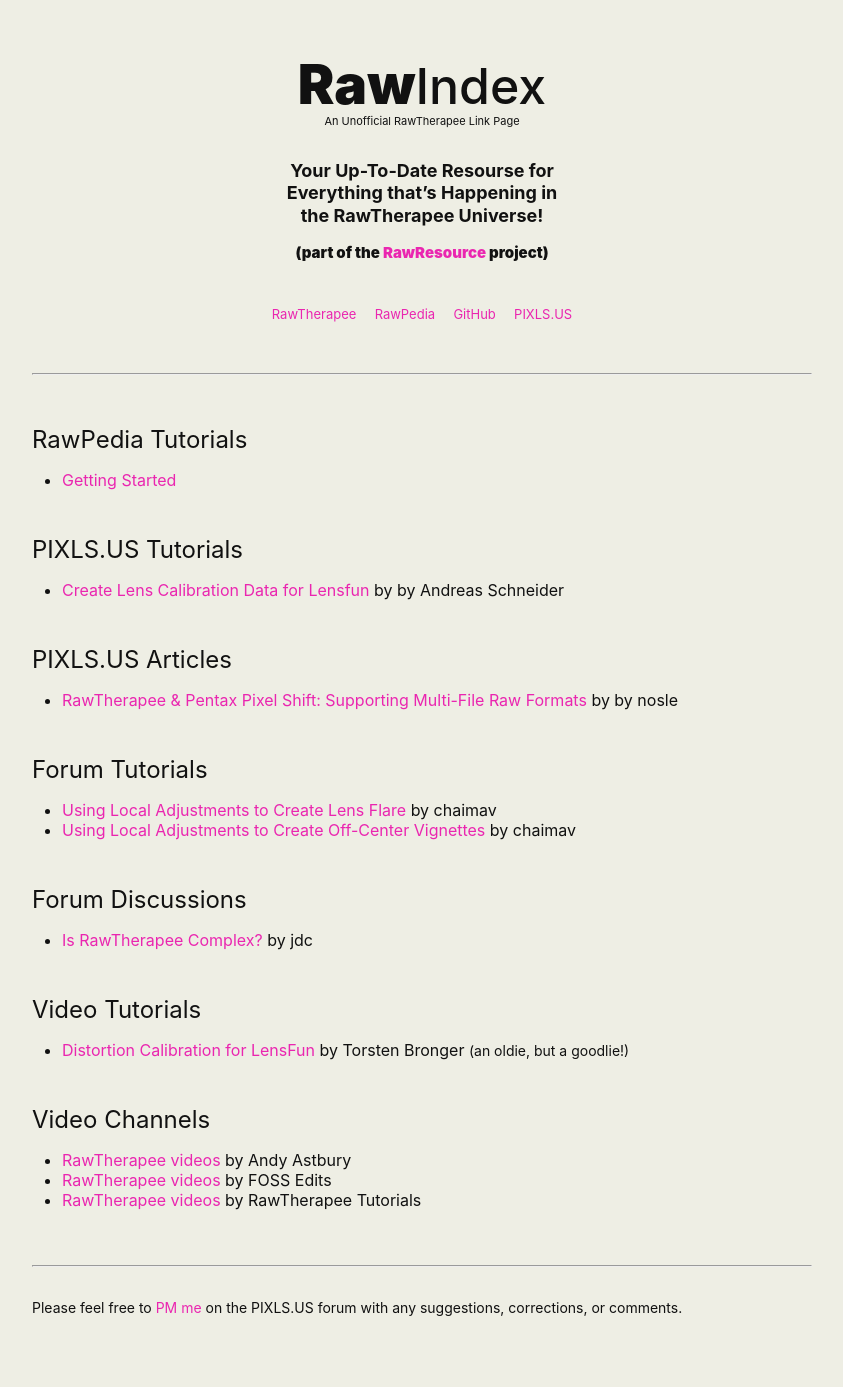
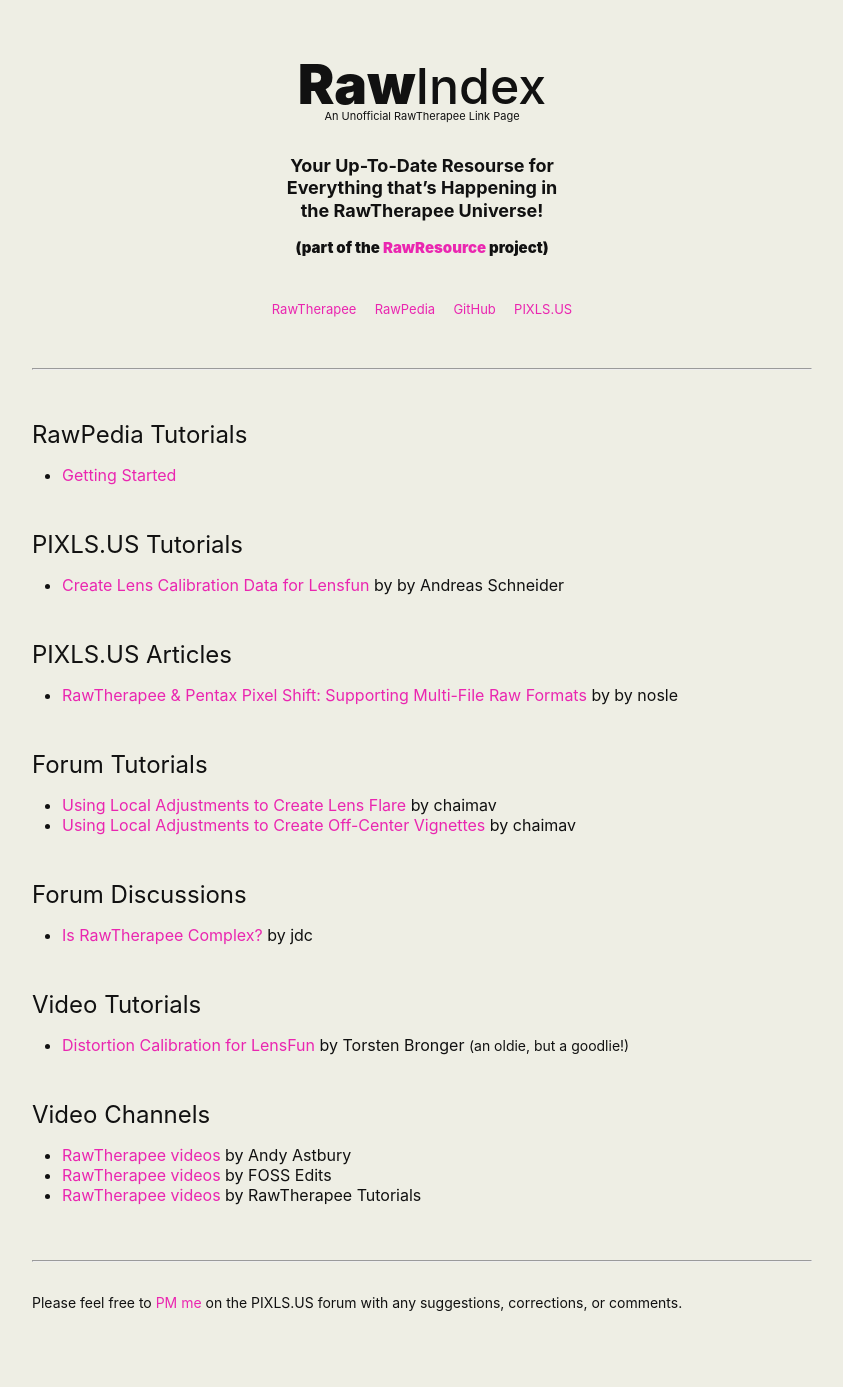
Before and after one commit to martbetz/martbetz.github.io, a Jekyll site: the page built from WIP/rawindex.html, in a window 1280 px wide. Shown: the whole page, without its empty margins (218-1061 px from the left). Built offline with Jekyll 4.4.1, drawn with Linux system fonts in a browser that asks for light colours.

Commit message:
Update rawindex.html

```diff
--- a/WIP/rawindex.html
+++ b/WIP/rawindex.html
@@ -18,7 +18,7 @@
    </center>
 </p>
 
-<p style="margin-top: -25px;">
+<p style="margin-top: -30px;">
    <center>
       <span style="font-size: 11px;">An Unofficial RawTherapee Link Page</style>
    </center>
```
